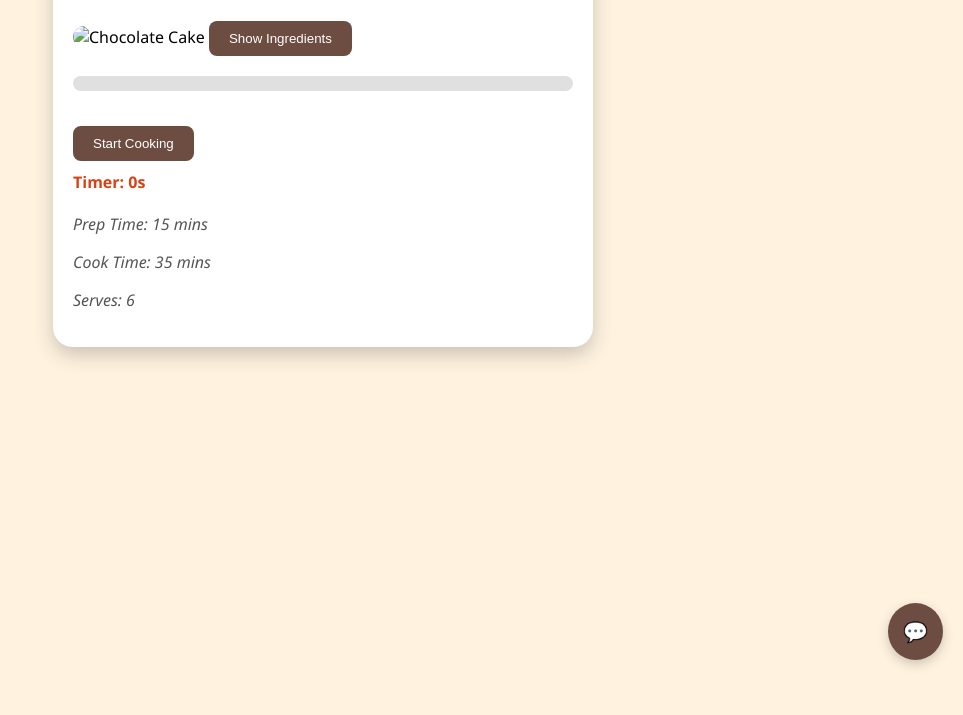
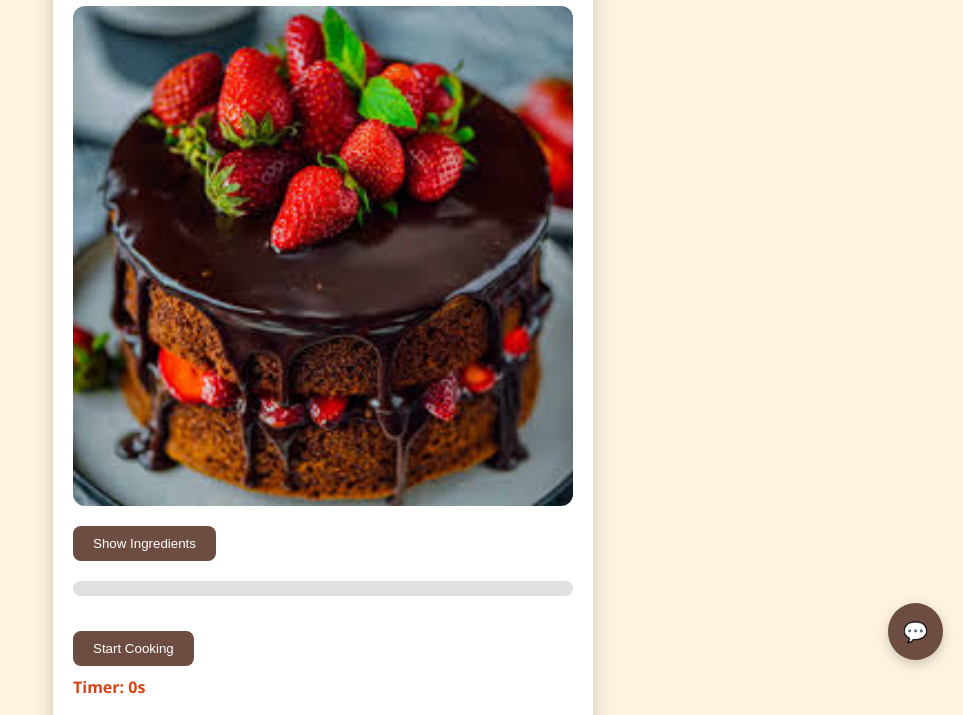
Before and after one commit to aanchalsinha04/mini_project_voc, a plain HTML site: page index.html in a window 1280 px wide. Shown: the part 120-835 px from the top of the page, without its empty margins (317-1280 px from the left). Before the commit the page ends 800 px from the top, so only its background shows below. Drawn offline with Linux system fonts and the light colour scheme.

Commit message:
Update index.html

```diff
--- a/index.html
+++ b/index.html
@@ -10,7 +10,7 @@
 
   <div class="recipe-card">
     <h1>🍫 Chocolate Cake</h1>
-    <img src="images/chocolate-cake.jpeg" alt="Chocolate Cake" />
+    <img src="chocolate-cake.jpeg" alt="Chocolate Cake" />
 
     <button id="toggle-ingredients">Show Ingredients</button>
     <ul id="ingredients" class="hidden">
```
